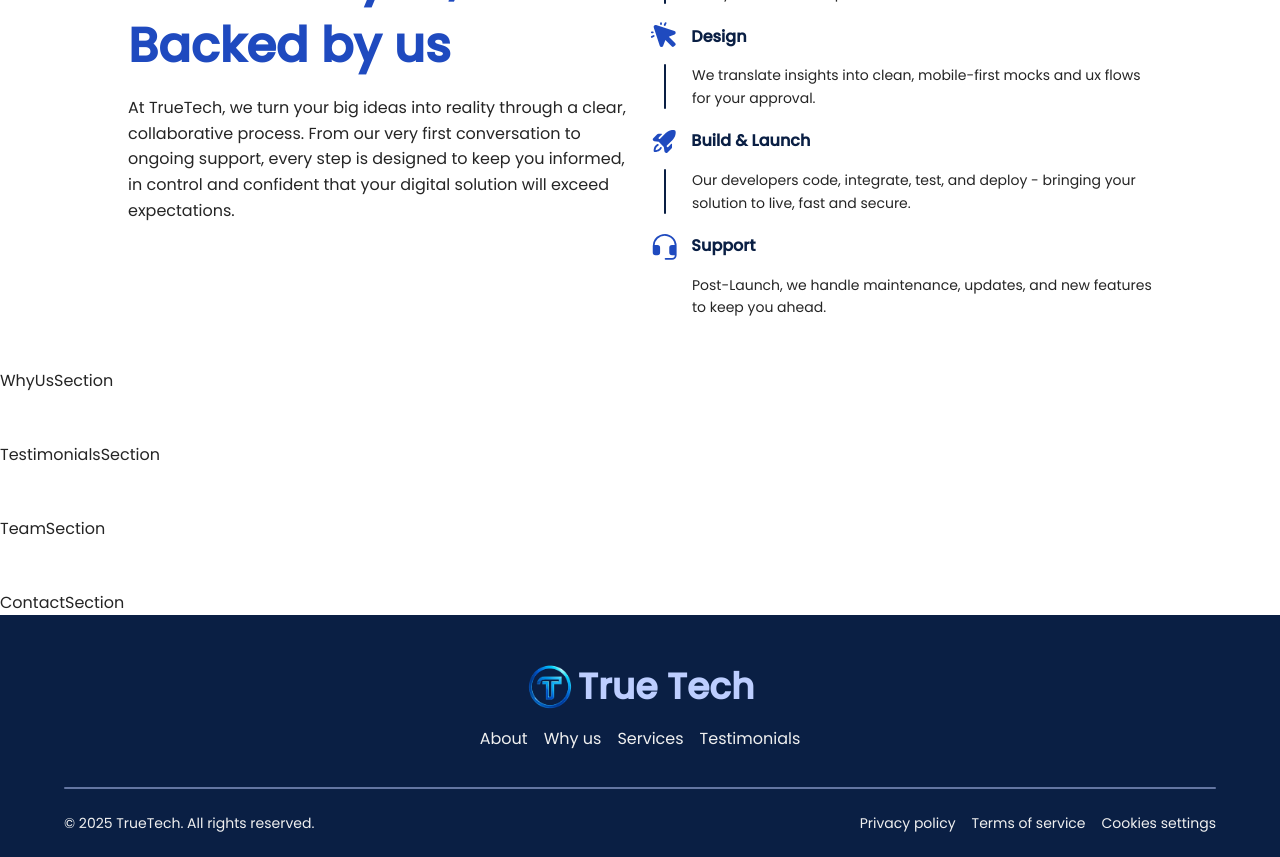
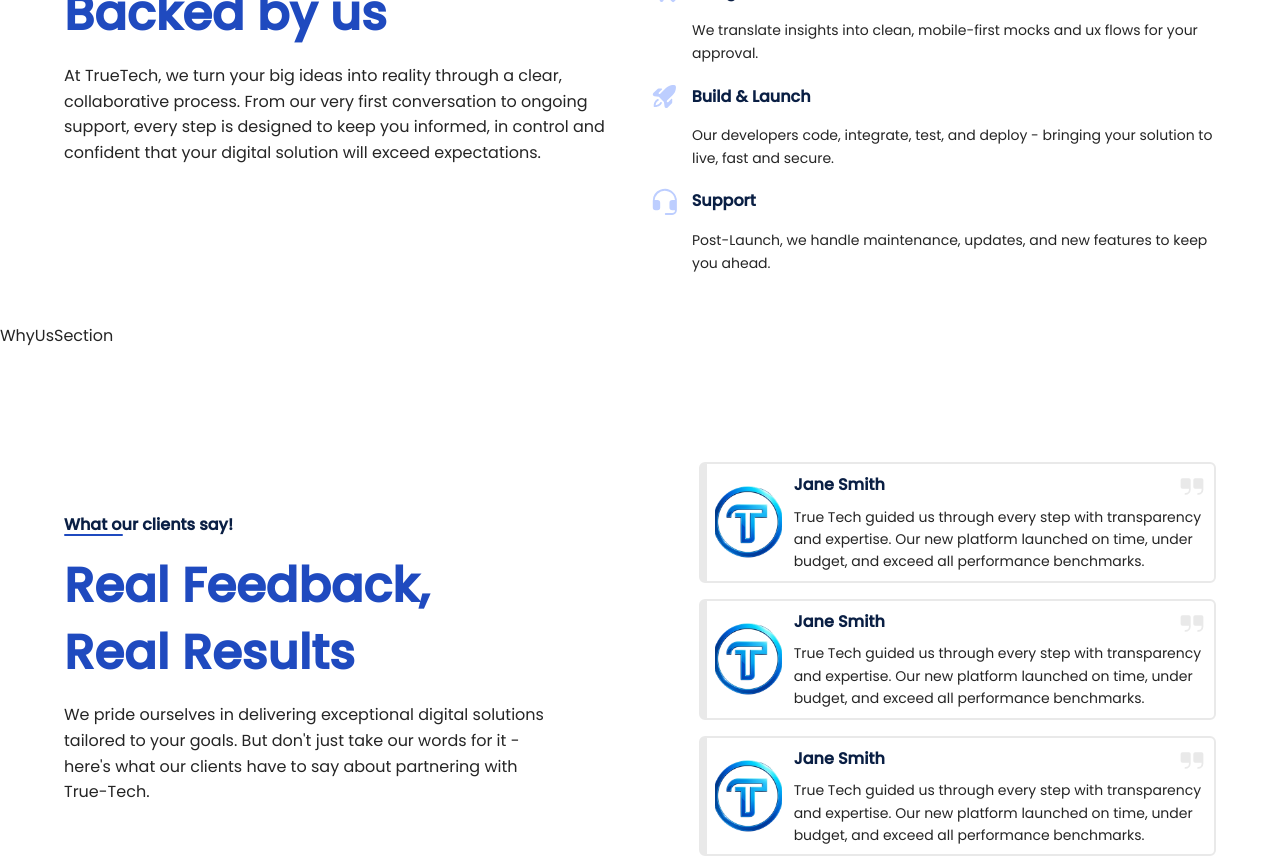
Before and after one commit to 1True-Tech/true-tech-website, a Next.js app: page / in a window 1280 px wide. Shown: the part 1960-2817 px from the top of the page. Built offline with nearby package versions, Linux system fonts and the light colour scheme.

Commit message:
feat: enhance testimonials section with GSAP animations and responsive design

```diff
--- a/components/HowWeWorkProcessCard.tsx
+++ b/components/HowWeWorkProcessCard.tsx
@@ -1,7 +1,10 @@
+"use client";
 import { ExtendedElement } from "@/types/index.";
 import clsx from "clsx";
 import Icons, { icon_name } from "./ui/Icons";
-
+import useGSAP from "@/lib/hooks/UseGsap";
+import { useRef, useState } from "react";
+import gsap from "gsap";
 type Props = {
   icon_name: icon_name;
   title: string;
@@ -15,15 +18,43 @@ export default function HowWeWorkProcessCard({
   className,
   ...props
 }: Props) {
+  const cardRef = useRef<HTMLElement>(null);
+  const [position, setPosition] = useState<"in" | "out">("out");
+  useGSAP(() => {
+    const card = cardRef.current;
+    if (!card) return;
+    const toX = (card.parentElement?.clientWidth || 0) - card.clientWidth;
+    console.log(toX);
+    gsap.to(card, {
+      scrollTrigger: {
+        trigger: card,
+        start: "top center",
+        end: "bottom center",
+        toggleActions: "play reverse play reverse",
+        onEnter() {
+          setPosition("in");
+        },
+        onLeaveBack() {
+          setPosition("out");
+        },
+      },
+      ease: "none",
+      x: -toX,
+    });
+  });
   return (
     <article
       {...props}
+      ref={cardRef}
       className={clsx(
         "flex flex-col gap-3 duration-500",
         "not-last:[--last-color:var(--color-primary))]",
-        "not-last:[--last-height:100%]",
         "last:[--last-height:0%]",
         "last:[--last-color:transparent]",
+        {
+          "not-last:[--last-height:100%]":position === "in",
+          "not-last:[--last-height:0%]":position === "out",
+        },
 
         className
       )}
@@ -34,7 +65,12 @@ export default function HowWeWorkProcessCard({
         <Icons
           icon_name={icon_name}
           size={32}
-          className="text-secondary"
+          className={
+            clsx("duration-300",{
+              "text-secondary":position === "in",
+              "text-secondary-200":position === "out",
+            })
+          }
           weight="fill"
         />
         {/* title */}
@@ -47,11 +83,13 @@ export default function HowWeWorkProcessCard({
         {/* before line */}
         <span
           className={clsx(
-            "w-full h-full pointer-events-none flex items-center justify-center"
+            "w-full h-full pointer-events-none flex justify-center"
           )}
         >
           <span
-            className={clsx("w-0.5 rounded-full h-[var(--last-height)] bg-[var(--last-color)] duration-500")}
+            className={clsx(
+              "w-0.5 rounded-full h-[var(--last-height)] bg-[var(--last-color)] duration-500"
+            )}
           />
         </span>
         {/* description */}
--- /dev/null
+++ b/components/TestimonialCard.tsx
@@ -0,0 +1,93 @@
+"use client"
+import { ExtendedElement } from "@/types/index.";
+import clsx from "clsx";
+import Image from "next/image";
+import Icons from "./ui/Icons";
+import useGSAP from "@/lib/hooks/UseGsap"
+import { useRef, useState } from "react";
+import gsap from "gsap";
+
+type Props = {
+  image: string;
+  client_name: string;
+  description: string;
+} & ExtendedElement;
+
+export default function TestimonialCard({
+  image,
+  client_name,
+  description,
+  className,
+  ...props
+}: Props) {
+    const cardRef = useRef<HTMLElement>(null)
+    const [position, setPosition] = useState<"in"|"out">("out")
+    useGSAP(()=>{
+        const card = cardRef.current
+        if(!card) return
+        const toX = ((card.parentElement?.clientWidth || 0) - card.clientWidth)/3
+        gsap.to(card, {
+            scrollTrigger:{
+                trigger: card,
+                start: "top center",
+                end: "bottom center",
+                toggleActions: "play reverse play reverse",
+                onEnter(){
+                    setPosition("in")
+                },
+                onLeave(){
+                    setPosition("out")
+                },
+                onEnterBack(){
+                    setPosition("in")
+                },
+                onLeaveBack(){
+                    setPosition("out")
+                },
+            },
+            ease:"none",
+            x:-toX,
+        })
+    })
+  return (
+    <article
+      {...props}
+      ref={cardRef}
+      className={clsx(
+        "w-full sm:w-[80%] flex items-center gap-3 relative border-2 duration-300 rounded-md border-l-8 p-2",
+        className,
+        {
+          "border-secondary":position==="in",
+          "border-neutral-200":position==="out",
+        }
+      )}
+    >
+        <Icons icon_name="quotes" weight="fill" className={clsx("size-7 absolute duration-300 right-2 top-2", {
+          "text-secondary":position==="in",
+          "text-neutral-200":position==="out",
+        })}/>
+      {/* image */}
+      <div className="size-20 flex items-center justify-center">
+        <Image
+          src={image}
+          alt={`${client_name} image`}
+          width={500}
+          height={500}
+          priority={false}
+          className="size-full object-cover object-center"
+        />
+      </div>
+
+      <div className="w-full flex flex-col gap-2">
+        {/* title */}
+        <strong className="text-primary w-full text-sm sm:text-base font-bold leading-[160%]">
+          {client_name}
+        </strong>
+        {/* description */}
+        <p className="text-neutral-900 text-xs sm:text-sm leading-[160%]">
+          {description}
+        </p>
+      </div>
+    </article>
+  );
+}
--- a/components/sections/AboutSection.tsx
+++ b/components/sections/AboutSection.tsx
@@ -10,7 +10,7 @@ export default function AboutSection() {
   return (
     <Section className="w-full py-10 sm:py-16 bg-primary-500">
       {/* content */}
-      <div className="w-full max-w-5xl grid grid-cols-1 sm:grid-cols-[1.5fr_2fr] gap-5 items-center m-auto">
+      <div className="w-full max-w-7xl grid grid-cols-1 sm:grid-cols-[1.5fr_2fr] gap-5 items-center m-auto">
       <section className="flex flex-col gap-4">
         <SectionTagline>What we do</SectionTagline>
         <SectionHeadline>
--- a/components/sections/HowWeWorkSection.tsx
+++ b/components/sections/HowWeWorkSection.tsx
@@ -11,7 +11,7 @@ type Props = {};
 export default function HowWeWorkSection({}: Props) {
   return (
     <Section className="w-full py-0">
-        <div className="w-full max-w-5xl grid grid-cols-1 sm:grid-cols-2 gap-5 items-center m-auto">
+        <div className="w-full max-w-7xl grid grid-cols-1 sm:grid-cols-2 gap-5 items-center m-auto">
       {/* content */}
       <section className="flex flex-col gap-4">
         <SectionTagline>How we work</SectionTagline>
--- a/components/sections/TestimonialsSection.tsx
+++ b/components/sections/TestimonialsSection.tsx
@@ -1,8 +1,67 @@
+"use client"
+import { useRef } from "react";
+import TestimonialCard from "../TestimonialCard";
+import {
+  Section,
+  SectionHeadline,
+  SectionSummary,
+  SectionTagline,
+} from "../ui/SectionSummaryContent";
+import useGSAP from "@/lib/hooks/UseGsap"
+import gsap from "gsap";
+import { useIsMobile } from "@/lib/hooks/use-mobile";
 
-type Props = {}
 
-export default function TestimonialsSection({}: Props) {
+export default function TestimonialsSection() {
+      const containerRef = useRef<HTMLElement>(null)
+          const isMobile = useIsMobile(640)
+      useGSAP(()=>{
+          const container = containerRef.current
+          const pin = isMobile?{}:{pin:"#testimonialSectionContent"}
+          if(!container) return
+          gsap.to(container, {
+              scrollTrigger:{
+                  trigger: container,
+                  start: "top top",
+                  end: "bottom bottom",
+                  ...pin
+              },
+          })
+      })
   return (
-    <section>TestimonialsSection</section>
-  )
+    <Section ref={containerRef} id="testimonialSection" className="w-full py-10 sm:py-16">
+      {/* content */}
+      <div id="testimonialSectionContent" className="w-full max-w-7xl grid grid-cols-1 sm:grid-cols-[1.5fr_2fr] gap-5 items-center m-auto">
+        <section className="flex flex-col gap-4">
+          <SectionTagline>What our clients say!</SectionTagline>
+          <SectionHeadline>
+            Real Feedback, <br /> Real Results
+          </SectionHeadline>
+          <SectionSummary>
+            We pride ourselves in delivering exceptional digital solutions
+            tailored to your goals. But don't just take our words for it -
+            here's what our clients have to say about partnering with True-Tech.
+          </SectionSummary>
+        </section>
+
+        <section className="h-fit flex gap-4 flex-col items-end">
+          <TestimonialCard
+            image="/logo.png"
+            client_name="Jane Smith"
+            description="True Tech guided us through every step with transparency and expertise. Our new platform launched on time, under budget, and exceed all performance benchmarks."
+          />
+          <TestimonialCard
+            image="/logo.png"
+            client_name="Jane Smith"
+            description="True Tech guided us through every step with transparency and expertise. Our new platform launched on time, under budget, and exceed all performance benchmarks."
+          />
+          <TestimonialCard
+            image="/logo.png"
+            client_name="Jane Smith"
+            description="True Tech guided us through every step with transparency and expertise. Our new platform launched on time, under budget, and exceed all performance benchmarks."
+          />
+        </section>
+      </div>
+    </Section>
+  );
 }
```
